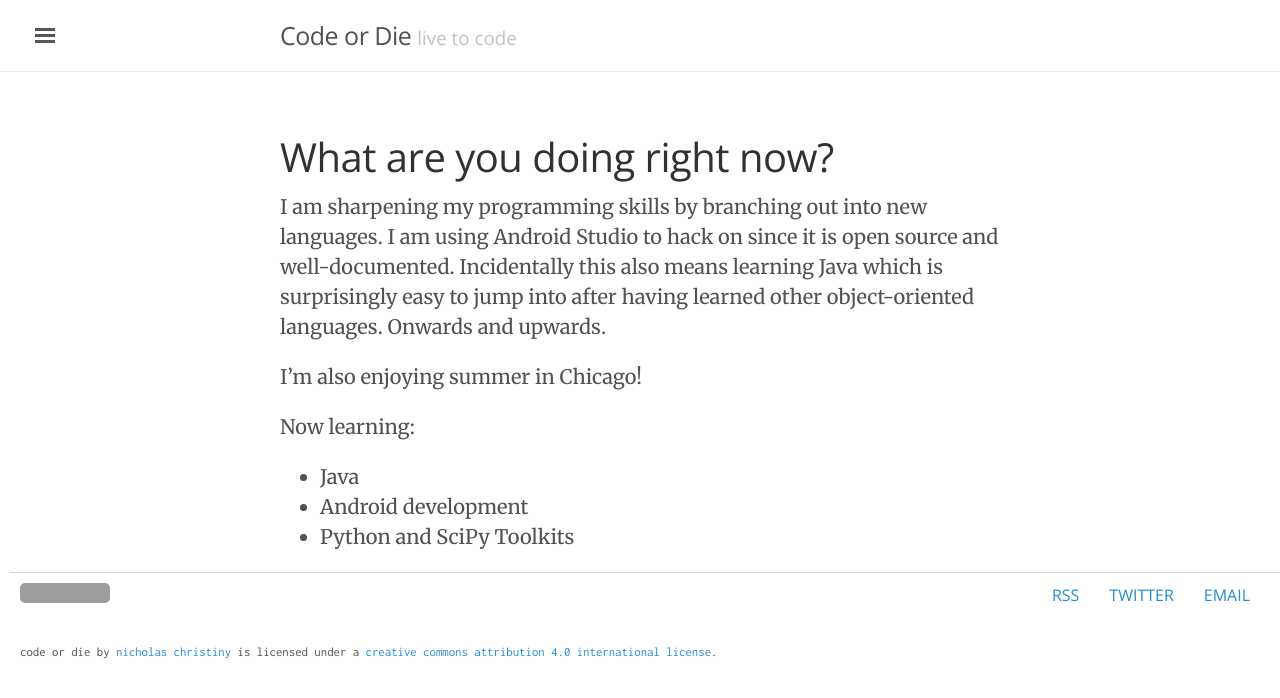
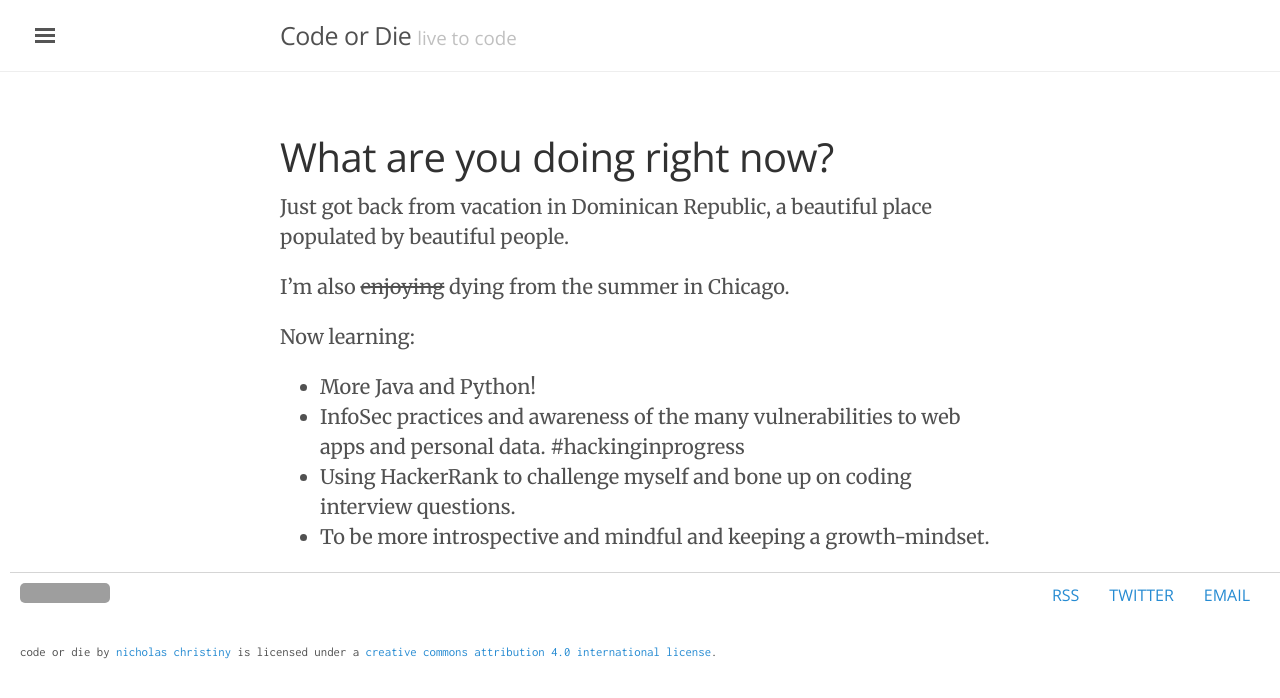
Before and after one commit to nchristiny/nchristiny.github.io, a Jekyll site: the page built from now/index.md, in a window 1280 px wide. Shown: the top 698 px of the page. Built offline with Jekyll 4.4.1, drawn with Linux system fonts in a browser that asks for light colours; nearby versions of some CDN libraries; comment, search, counter and statistics services are not loaded; grey boxes are pictures that could not be loaded.

Commit message:
Add histroy, update now

```diff
--- a/now/index.md
+++ b/now/index.md
@@ -3,12 +3,13 @@ layout: default
 title: Now
 ---
 # What are you doing right now?
-I am sharpening my programming skills by branching out into new languages. I am using Android Studio to hack on since it is open source and well-documented. Incidentally this also means learning Java which is surprisingly easy to jump into after having learned other object-oriented languages. Onwards and upwards.
+Just got back from vacation in Dominican Republic, a beautiful place populated by beautiful people.
 
-I'm also enjoying summer in Chicago!
+I'm also ~~enjoying~~ dying from the summer in Chicago.
 
 Now learning:
 
-* Java
-* Android development
-* Python and SciPy Toolkits
+* More Java and Python!
+* InfoSec practices and awareness of the many vulnerabilities to web apps and personal data. #hackinginprogress
+* Using HackerRank to challenge myself and bone up on coding interview questions.
+* To be more introspective and mindful and keeping a growth-mindset.
```
Also changed, not shown: about/index.md (+5 -1 lines), blog/index.md (+1 -1 lines), history/index.md (added, +34 -0 lines), projects/index.md (+2 -2 lines).
